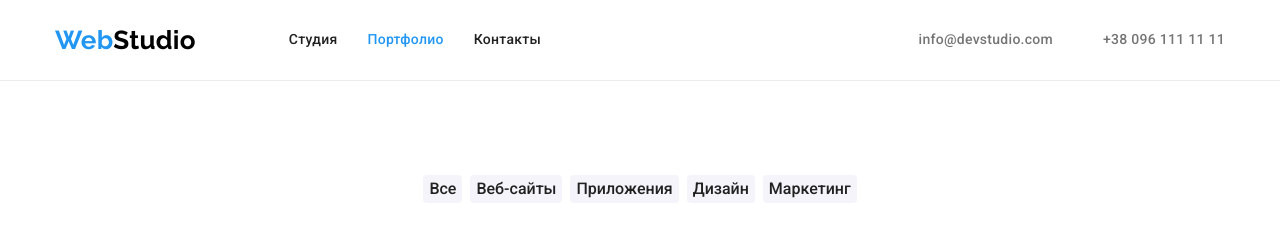
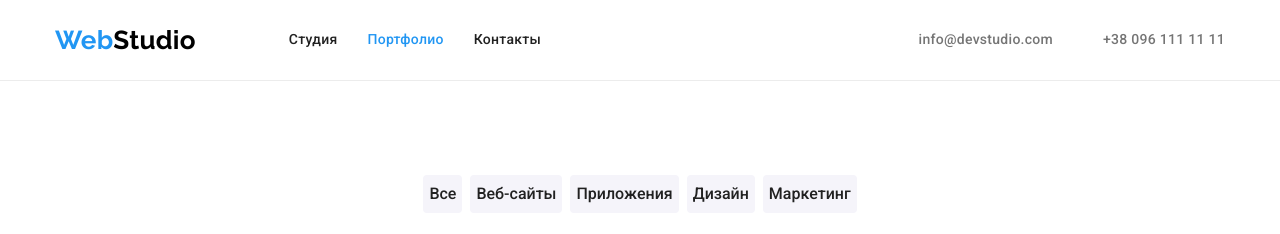
Before and after one commit to alissashekhovtsova/goit-markup-hw-03, a plain HTML site: page portfolio.html in a window 1280 px wide. Shown: the top 234 px of the page. Drawn offline with nearby package versions, Linux system fonts and the light colour scheme.

Commit message:
filters edit

```diff
--- a/css/styles.css
+++ b/css/styles.css
@@ -358,10 +358,12 @@ img {
   gap: 8px;
   justify-content: center;
   margin-top: 94px;
+  width: 611px;
 }
 
 .filters-button {
   font-family: inherit;
+  height: 38px;
   font-weight: 500;
   font-size: 16px;
   line-height: 1.62;
```
